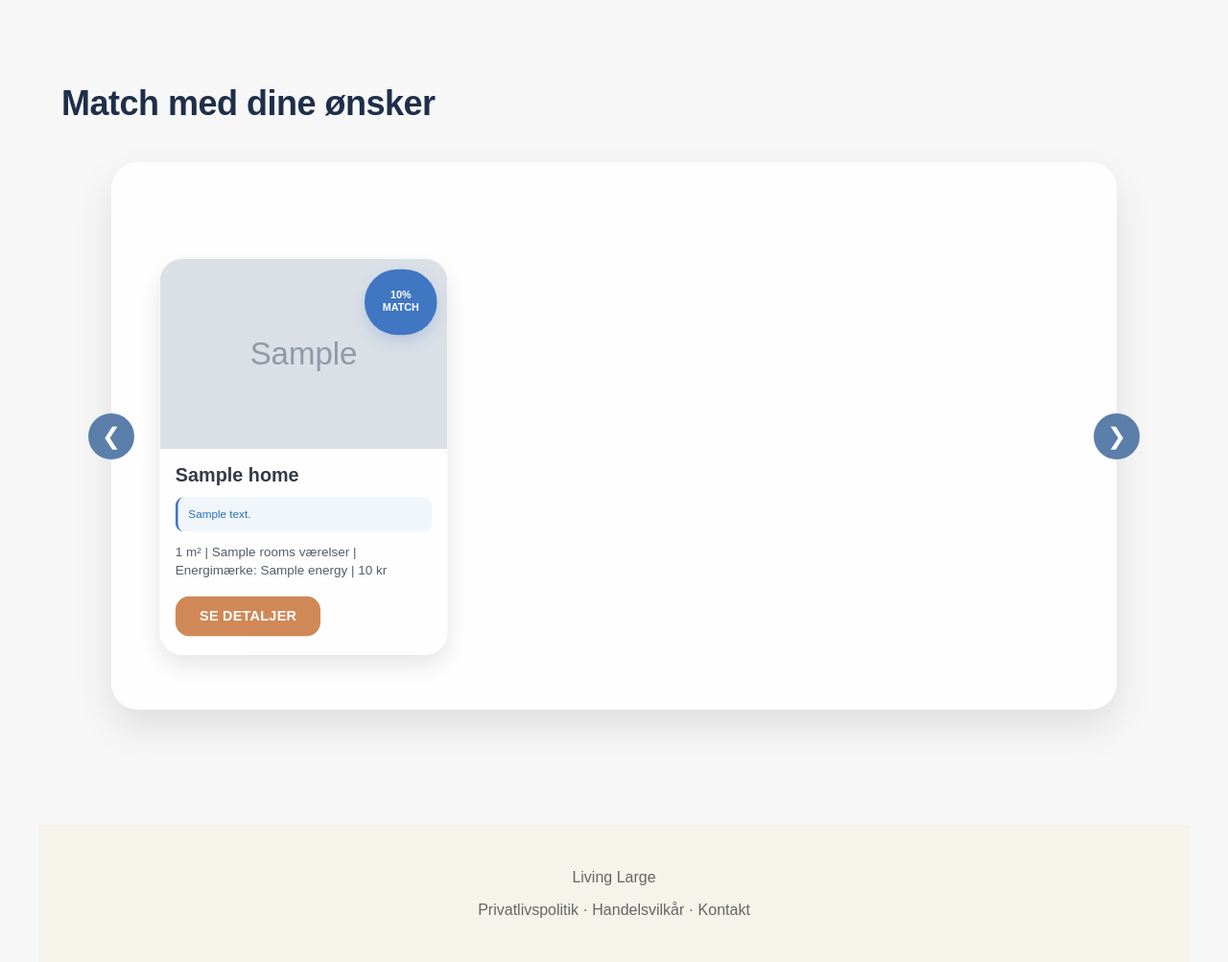
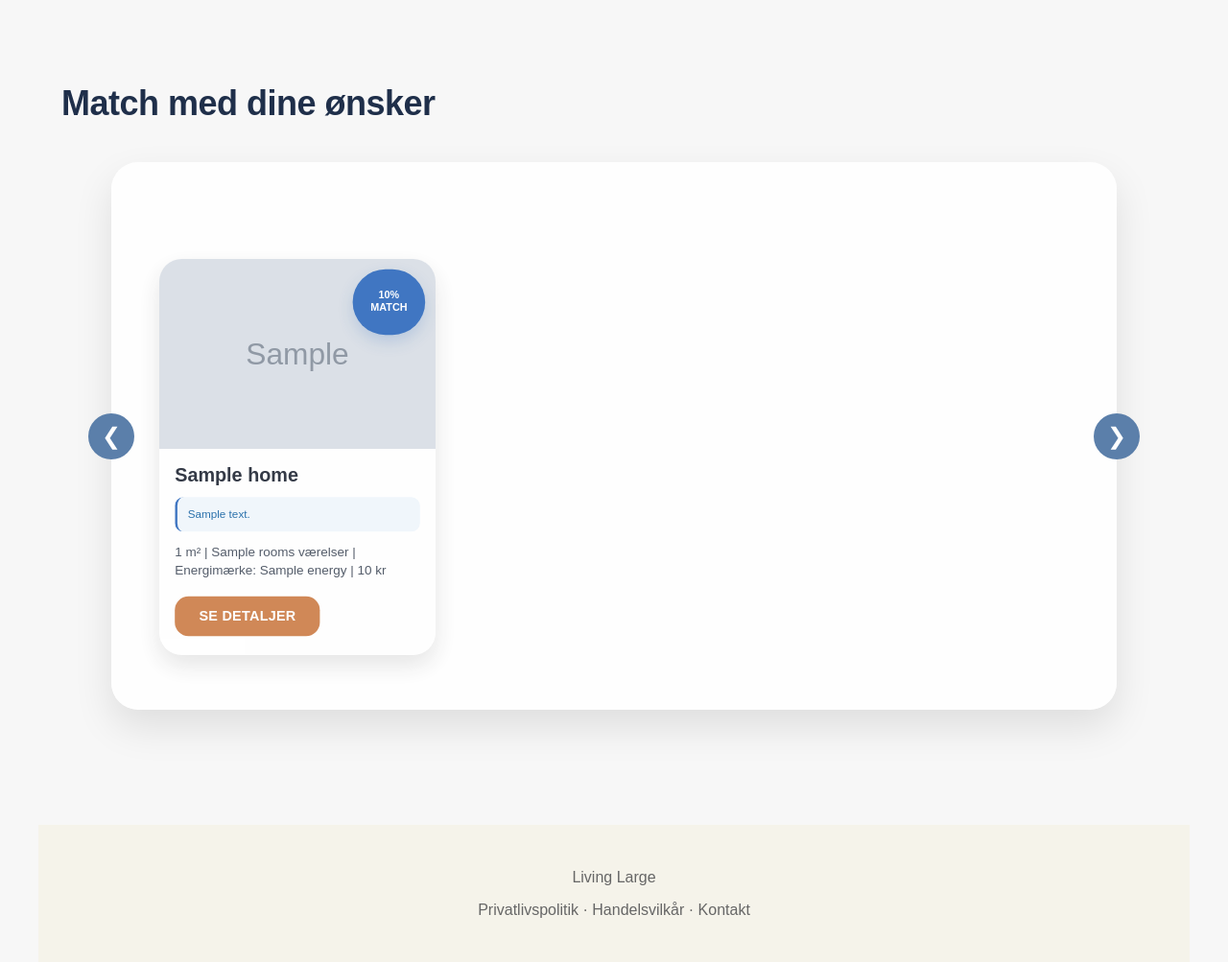
Before and after one commit to womberggaming-maker/LivingLarge, a Flask app: template LivingLarge/templates/index.html in a window 1280 px wide. Shown: the part 1621-2624 px from the top of the page at 96% size. Run offline with Flask 3, Linux system fonts and the light colour scheme; the template is opened without the code that fills it: most values are stand-ins (such as "Sample title", 1, 10 or a date in 2020); grey boxes marked "Sample" are stand-in pictures.

Commit message:
adding touches

```diff
--- a/LivingLarge/static/style.css
+++ b/LivingLarge/static/style.css
@@ -1262,8 +1262,8 @@ color:#2b4b70;
         align-items: stretch;
         }
         .showcase-card {
-        flex: 0 0 333px;
-        max-width: 333px;
+        flex: 0 0 320px;
+        max-width: 320px;
         }
         .showcase-arrow {
         position: absolute;
```
